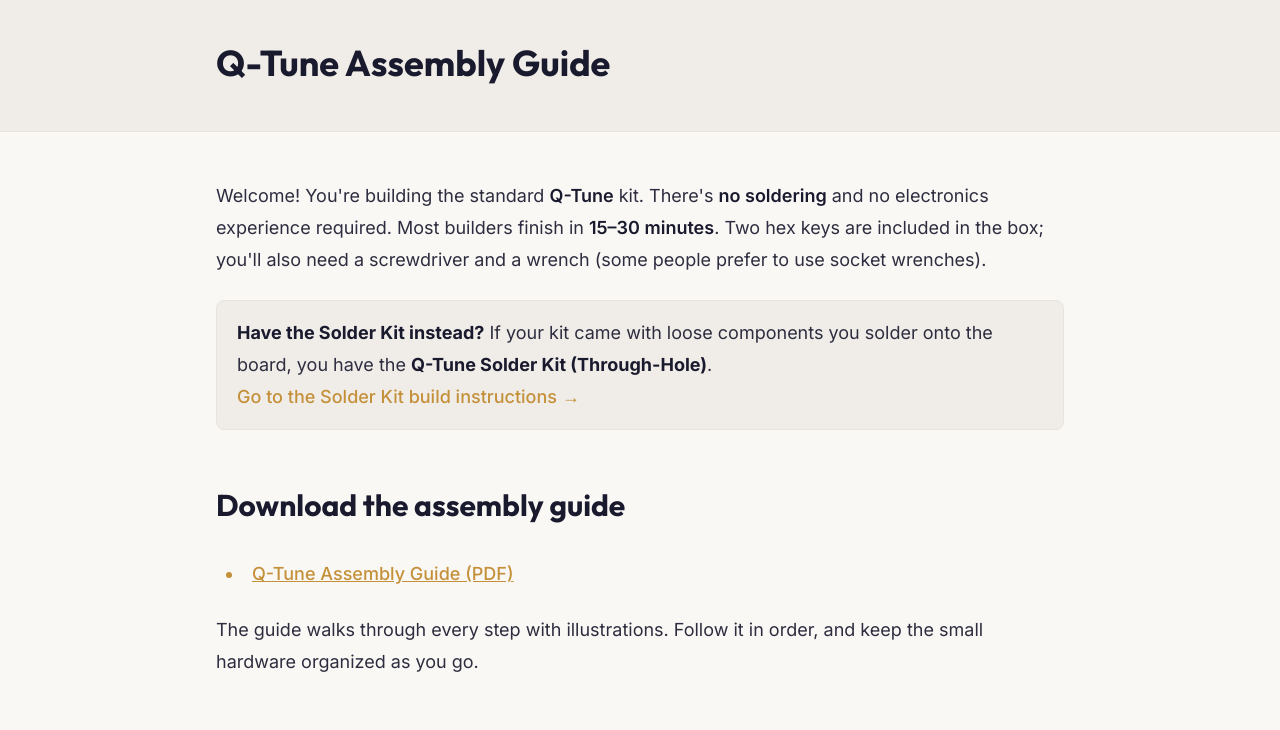
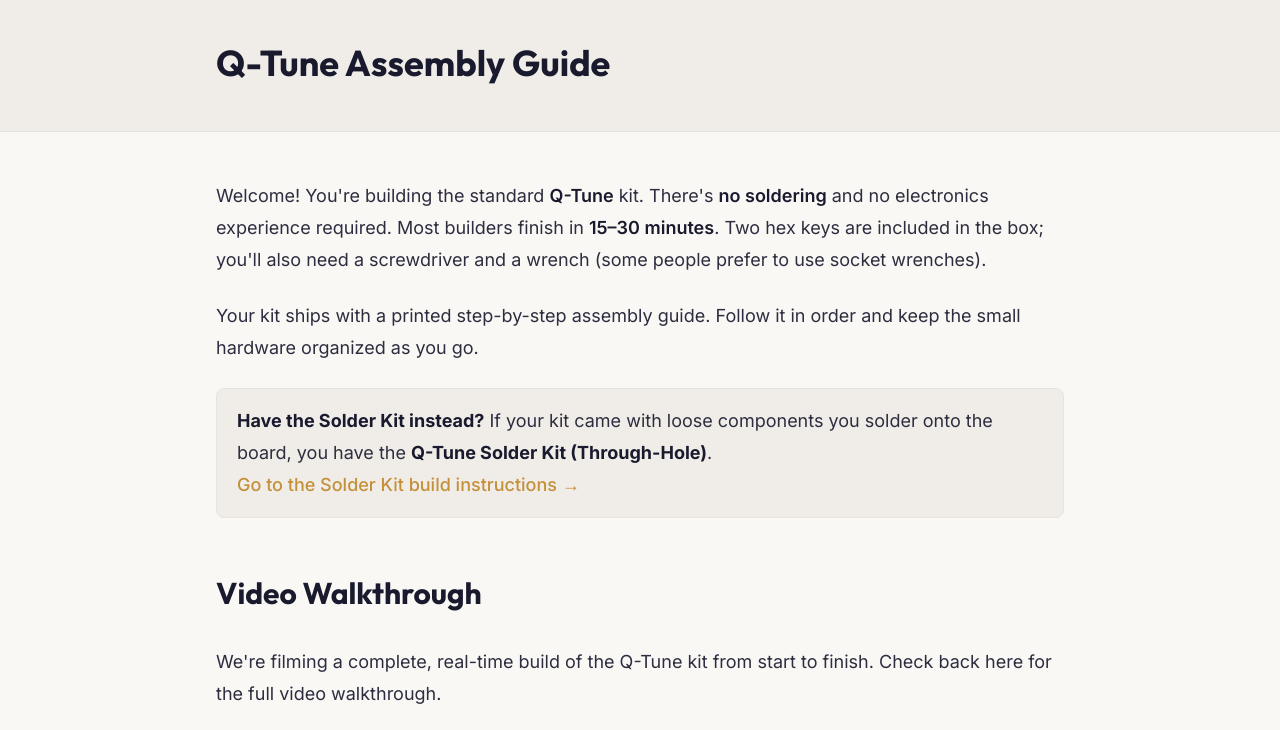
Before and after one commit to joulupukki/q-tune-web, an Astro site: page /assembly in a window 1280 px wide. Shown: the part 70-800 px from the top of the page. Built offline with nearby package versions, Linux system fonts and the light colour scheme; Astro itself is replaced by a stand-in of ours.

Commit message:
Add pre-order terms and make the assembly page video-centric
- State the June-July 2026 ship window and full-refund-if-delayed
  commitment on the Terms page, in the FAQ, and below the buy cards
- Remove the public assembly guide PDF link from /assembly; the
  printed booklet ships in the box and the page now leads with the
  video walkthrough

```diff
--- a/src/components/BuySection.astro
+++ b/src/components/BuySection.astro
@@ -39,6 +39,10 @@
     </BuyButton>
   ))}
 </div>
+
+<p class="text-center text-sm text-text-muted max-w-xl mx-auto mt-6">
+  Pre-order: kits are expected to ship June&ndash;July 2026. If we can't deliver within that window, you can request a full refund. See <a href="/terms/" class="text-amber-glow hover:text-amber-dark font-medium">Shipping &amp; Returns</a>.
+</p>
 
 <!-- Comparison: Q-Tune vs Solder Kit -->
 <div class="max-w-3xl mx-auto mt-12">
--- a/src/data/faq.ts
+++ b/src/data/faq.ts
@@ -22,7 +22,7 @@
   {
     question: 'When will my pre-order ship?',
     answer:
-      "Pre-orders for the Q-Tune kit ship in June–July 2026. We'll email you with tracking as soon as your order is on its way.",
+      'Pre-orders for the Q-Tune kit are expected to ship in June or July 2026. We\'ll email you with tracking as soon as your order is on its way. If we can\'t ship within that window, we\'ll reach out with an update, and you can request a full refund if you\'d rather not wait. See our <a href="/terms/">Shipping &amp; Returns</a> page for details.',
   },
   {
     question: 'Does Q-Tune come fully assembled?',
--- a/src/pages/assembly.astro
+++ b/src/pages/assembly.astro
@@ -1,19 +1,21 @@
 ---
 import PageLayout from '../layouts/PageLayout.astro';
-
-const guidePdf =
-  'https://pub-afb386f68d8745a184d17ac1f48d3723.r2.dev/assembly/Q-Tune-Assembly-Guide-20260515.010.pdf';
 ---
 
 <PageLayout
   title="Q-Tune Assembly Guide"
-  description="Step-by-step assembly guide for the Q-Tune kit. No soldering required. Build your tuner pedal in 15–30 minutes with simple hand tools."
+  description="Assembly help for the Q-Tune kit. No soldering required. Build your tuner pedal in 15–30 minutes with simple hand tools."
 >
   <p>
     Welcome! You're building the standard <strong>Q-Tune</strong> kit. There's
     <strong>no soldering</strong> and no electronics experience required. Most
     builders finish in <strong>15&ndash;30 minutes</strong>. Two hex keys are
     included in the box; you'll also need a screwdriver and a wrench (some people prefer to use socket wrenches).
+  </p>
+
+  <p>
+    Your kit ships with a printed step-by-step assembly guide. Follow it in order and
+    keep the small hardware organized as you go.
   </p>
 
   <!-- Wrong kit? Jump to the Solder Kit instructions. -->
@@ -28,24 +30,11 @@
     </p>
   </div>
 
-  <h2>Download the assembly guide</h2>
-
-  <ul>
-    <li>
-      <a href={guidePdf} target="_blank" rel="noopener">Q-Tune Assembly Guide (PDF)</a>
-    </li>
-  </ul>
-
-  <p>
-    The guide walks through every step with illustrations. Follow it in order, and keep
-    the small hardware organized as you go.
-  </p>
-
   <h2>Video Walkthrough</h2>
 
   <p>
-    Prefer to follow along on video? We're filming a complete, real-time build of the
-    Q-Tune kit from start to finish.
+    We're filming a complete, real-time build of the Q-Tune kit from start to finish.
+    Check back here for the full video walkthrough.
   </p>
 
   <div
--- a/src/pages/terms.md
+++ b/src/pages/terms.md
@@ -5,14 +5,14 @@
 ---
 
 ## Q-Tune Shipping and Return Policies
-Updated 31 May 2025
+Updated 15 May 2026
 
 ### Transit Times
 Although we try to ship all orders as quickly as possible, transit times are not guaranteed. No refunds or credits will be given due to shipments arriving after the estimated delivery date. Any claims should be filed with the carrier.
 
 #### Pre-Orders
 
-If you have purchased a pre-order kit and the kit has not shipped to you within 45 business days, you have the option of requesting a refund. In that unlikely event, we will contact you directly with an update and steps of how to request a refund if you choose.
+The solderless Q-Tune is currently sold as a pre-order. Pre-order kits are expected to ship in **June or July 2026**. If we are unable to ship your kit within that window, we will contact you directly with an update, and anyone who no longer wants to wait may request a full refund.
 
 ### International Shipping Methods
 
```
